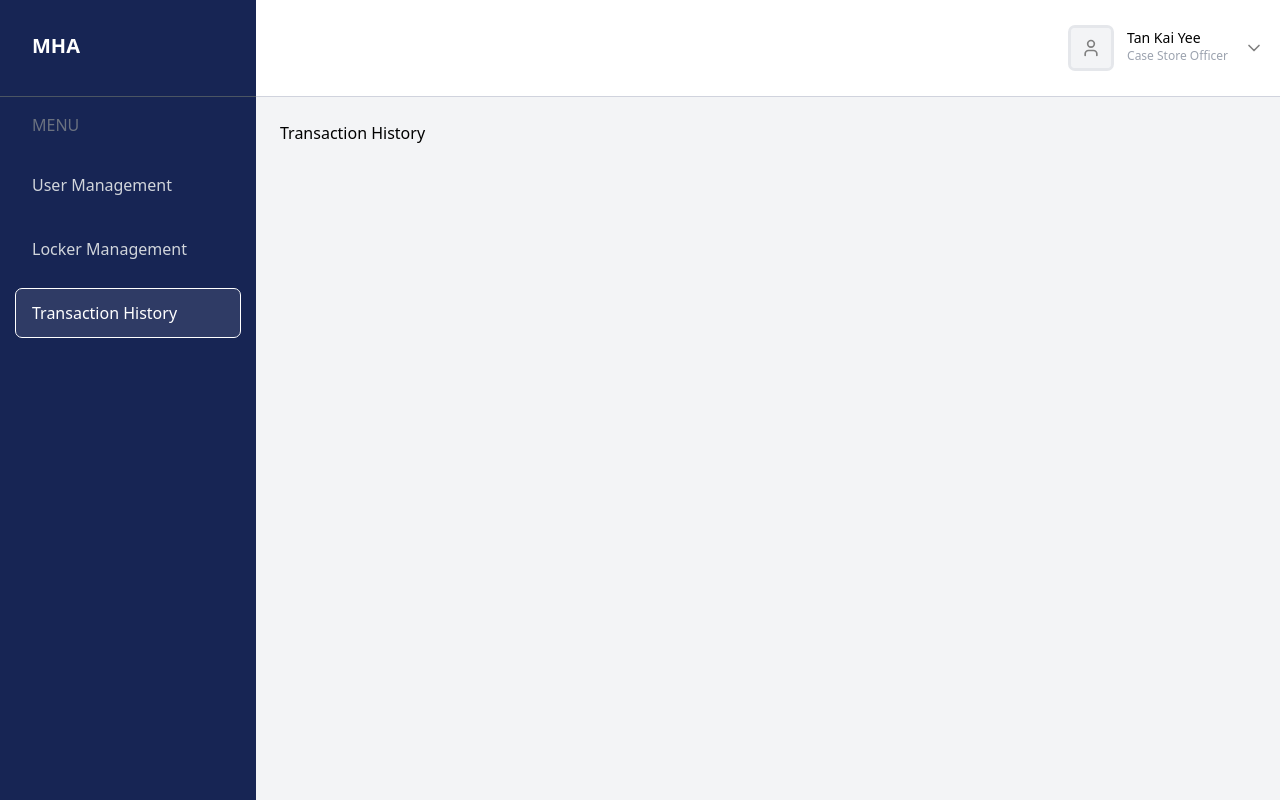
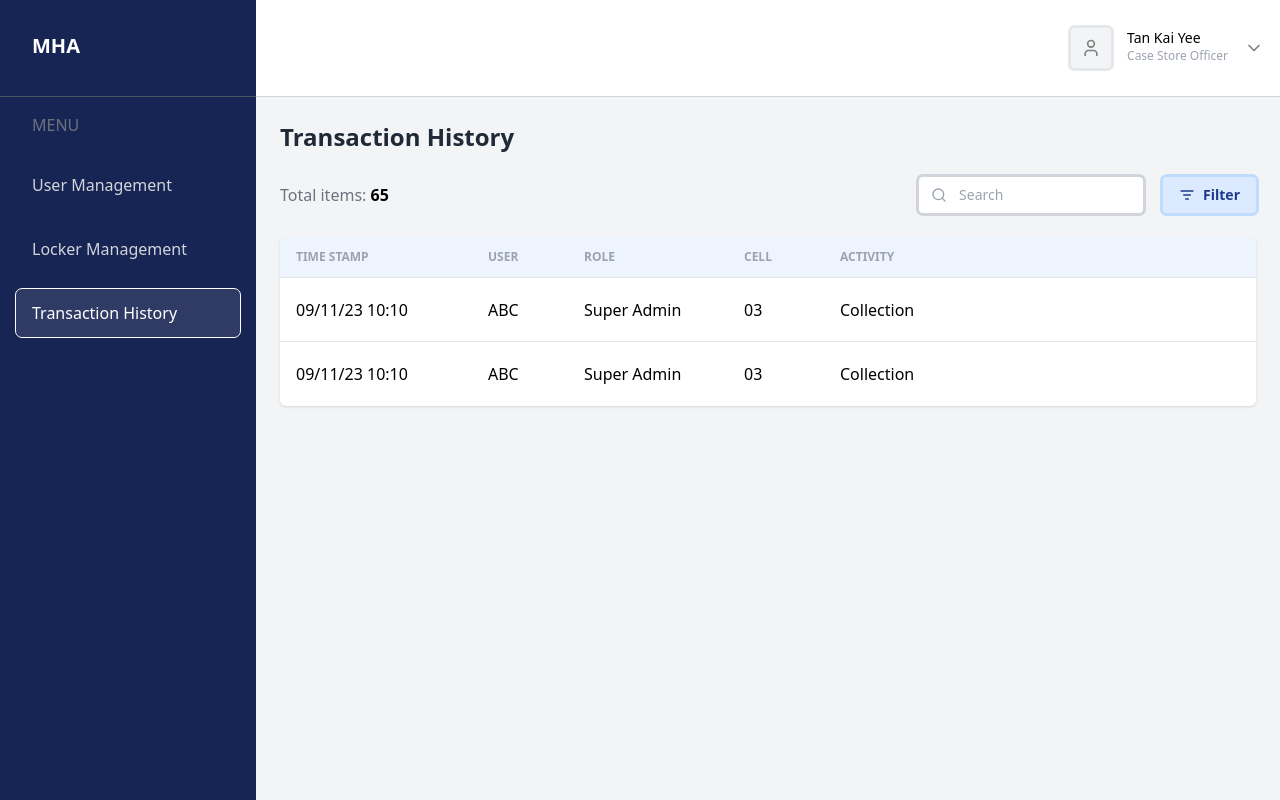
Before and after one commit to azheem-rahman/fresh-turf-assignment, a React (Vite) app in the folder webapp/: page /transaction-history in a window 1280 px wide. Built offline with nearby package versions, Linux system fonts and the light colour scheme.

Commit message:
add transaction history page layout

```diff
--- a/webapp/src/pages/TransactionHistory/TransactionHistoryPage.tsx
+++ b/webapp/src/pages/TransactionHistory/TransactionHistoryPage.tsx
@@ -1,9 +1,66 @@
+import { ListFilter, Search } from "lucide-react";
 import PageLayout from "../../components/layout/PageLayout";
 
 const TransactionHistoryPage = () => {
   return (
     <PageLayout>
-      <h1>Transaction History</h1>
+      <h1 className="text-2xl font-semibold text-gray-800 mb-6">
+        Transaction History
+      </h1>
+
+      <div className="flex items-center justify-between flex-wrap gap-4 mb-6">
+        <p className="text-md">
+          <span className="text-gray-500">Total items: </span>
+          <span className="font-semibold">65</span>
+        </p>
+
+        <div className="flex items-center gap-1">
+          <div className="relative w-full md:w-60">
+            <span className="absolute inset-y-0 left-3 flex items-center text-gray-400">
+              <Search size={16} />
+            </span>
+            <input
+              type="text"
+              placeholder="Search"
+              className="pl-10 pr-3 py-2 text-sm text-gray-500 outline outline-gray-300 rounded w-56"
+            />
+          </div>
+          <button className="flex items-center gap-2 px-4 py-2 bg-blue-100 outline outline-blue-200 text-blue-900 rounded text-sm font-semibold">
+            <ListFilter size={16} />
+            Filter
+          </button>
+        </div>
+      </div>
+
+      <div className="overflow-x-auto bg-white rounded-md shadow">
+        <table className="table-fixed w-full text-left">
+          <thead className="bg-blue-100/50 text-gray-400 uppercase text-xs">
+            <tr>
+              <th className="px-4 py-3 w-48">Time Stamp</th>
+              <th className="px-4 py-3 w-24">User</th>
+              <th className="px-4 py-3 w-40">Role</th>
+              <th className="px-4 py-3 w-24">Cell</th>
+              <th className="px-4 py-3 w-auto">Activity</th>
+            </tr>
+          </thead>
+          <tbody>
+            <tr className="border-t h-16">
+              <td className="px-4 py-2">09/11/23 10:10</td>
+              <td className="px-4 py-2">ABC</td>
+              <td className="px-4 py-2">Super Admin</td>
+              <td className="px-4 py-2">03</td>
+              <td className="px-4 py-2">Collection</td>
+            </tr>
+            <tr className="border-t h-16">
+              <td className="px-4 py-2">09/11/23 10:10</td>
+              <td className="px-4 py-2">ABC</td>
+              <td className="px-4 py-2">Super Admin</td>
+              <td className="px-4 py-2">03</td>
+              <td className="px-4 py-2">Collection</td>
+            </tr>
+          </tbody>
+        </table>
+      </div>
     </PageLayout>
   );
 };
```
